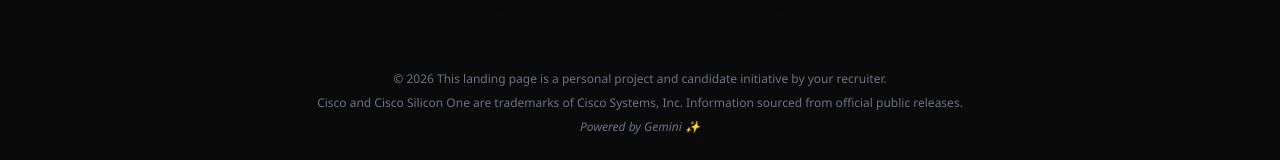
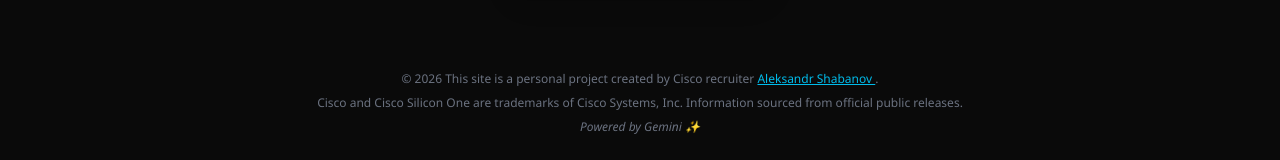
Before and after one commit to AleksandrSh/silicon-one-engineering-candidates-hub, a plain HTML site: page index.html in a window 1280 px wide. Shown: the part 5151-5311 px from the top of the page. Drawn offline with nearby package versions, Linux system fonts and the light colour scheme.

Commit message:
Personal project Footer note

```diff
--- a/index.html
+++ b/index.html
@@ -449,7 +449,12 @@
             </a>
 
             <div class="mt-20 text-gray-500 text-xs space-y-2">
-                <p>© 2026 This landing page is a personal project and candidate initiative by your recruiter.</p>
+                <p>
+                    © 2026 This site is a personal project created by Cisco recruiter
+                    <a href="https://www.linkedin.com/in/aleksandr-shabanov/" target="_blank" class="underline text-[#00bceb]">
+                        Aleksandr Shabanov
+                    </a>.
+                </p>
                 <p>Cisco and Cisco Silicon One are trademarks of Cisco Systems, Inc. Information sourced from official public releases.</p>
                 <p class="italic">Powered by Gemini ✨</p>
             </div>
```
